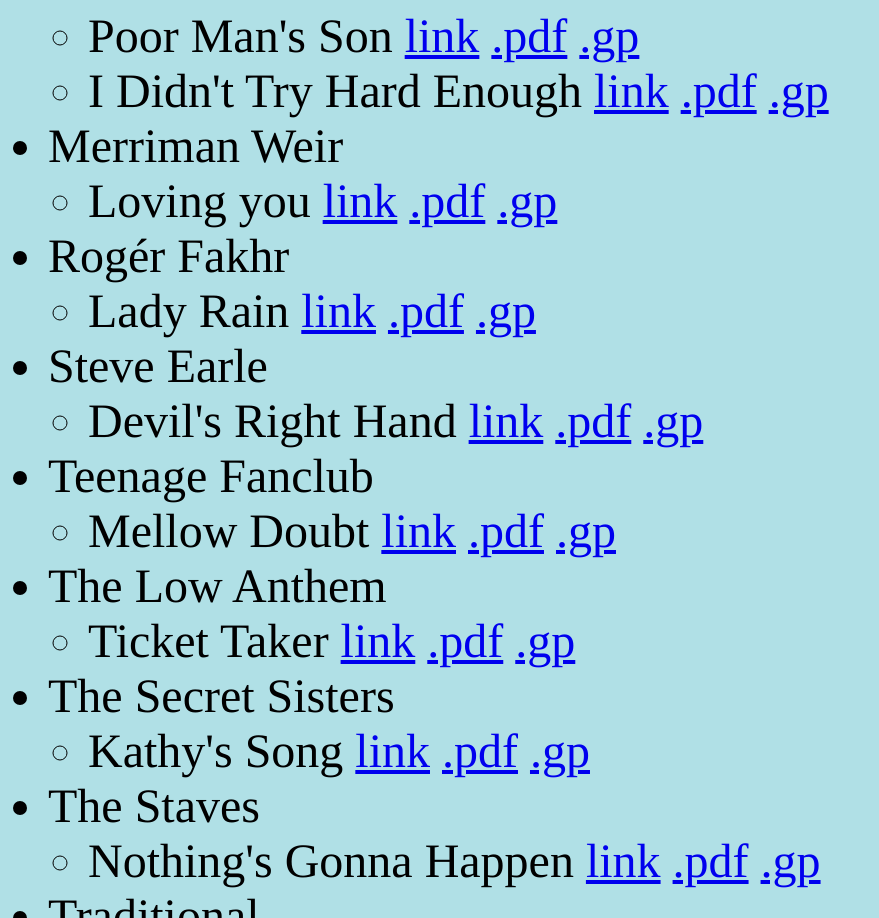
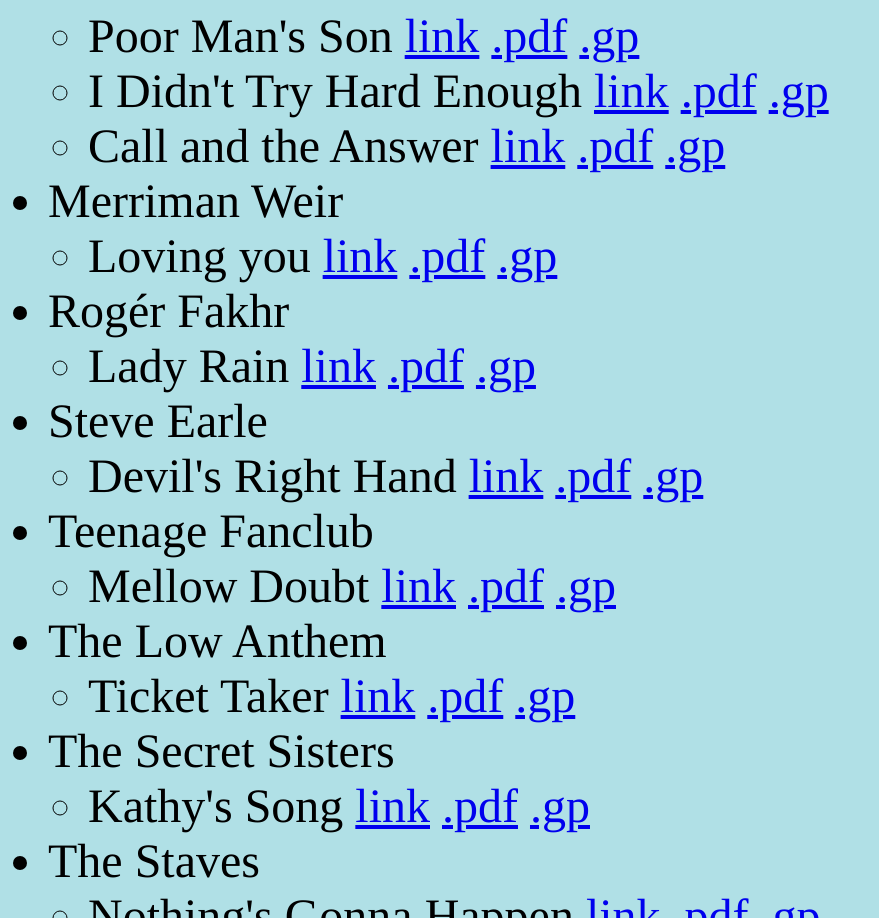
Before and after one commit to EzraBriggs/EzraBriggs.github.io, a plain HTML site: page index.html in a window 1280 px wide. Shown: the part 1882-2800 px from the top of the page, without its empty margins (0-879 px from the left). Drawn offline with Linux system fonts and the light colour scheme.

Commit message:
Call and the Answer

```diff
--- a/index.html
+++ b/index.html
@@ -78,7 +78,8 @@
         <li>Kris Drever</li>
         <ul>
           <li>Poor Man's Son <a href="https://youtu.be/_1lIunRWAIs">link</a> <a href="./pdfs/poor_mans_son.pdf" download="poor_mans_son">.pdf</a> <a href="./gpfiles/poor_mans_son.gp" download="poor_mans_son">.gp</a></li>
-        <li>I Didn't Try Hard Enough <a href="https://youtu.be/tV7xFgGQtUk">link</a> <a href="./pdfs/i_didnt_try_hard_enough.pdf" download="i_didnt_try_hard_enough">.pdf</a> <a href="./gpfiles/i_didnt_try_hard_enough.gp" download="i_didnt_try_hard_enough">.gp</a></li>
+          <li>I Didn't Try Hard Enough <a href="https://youtu.be/tV7xFgGQtUk">link</a> <a href="./pdfs/i_didnt_try_hard_enough.pdf" download="i_didnt_try_hard_enough">.pdf</a> <a href="./gpfiles/i_didnt_try_hard_enough.gp" download="i_didnt_try_hard_enough">.gp</a></li>
+          <li>Call and the Answer <a href="https://youtu.be/WyD7xEicPsU">link</a> <a href="./pdfs/call_and_the_answer.pdf" download="call_and_the_answer">.pdf</a> <a href="./gpfiles/call_and_the_answer.gp" download="call_and_the_answer">.gp</a></li>
         </ul>
         <li>Merriman Weir</li>
         <ul>
```
Also changed, not shown: 2 other files.
